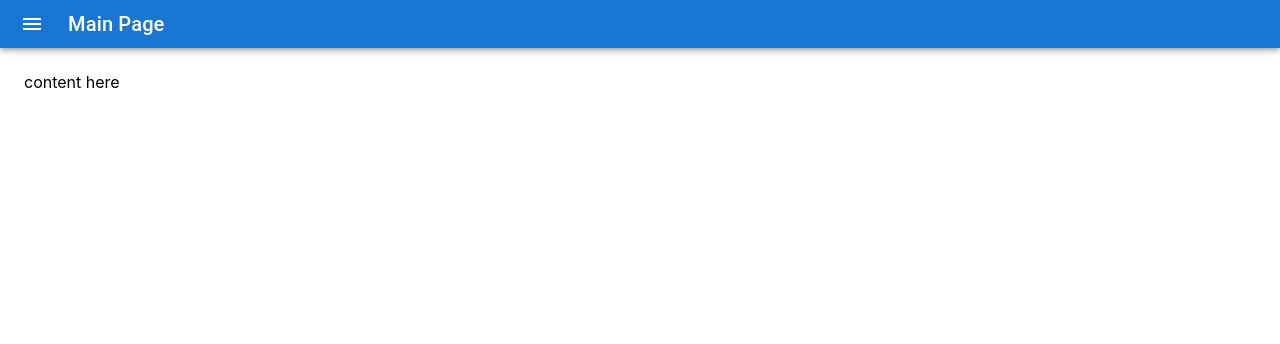
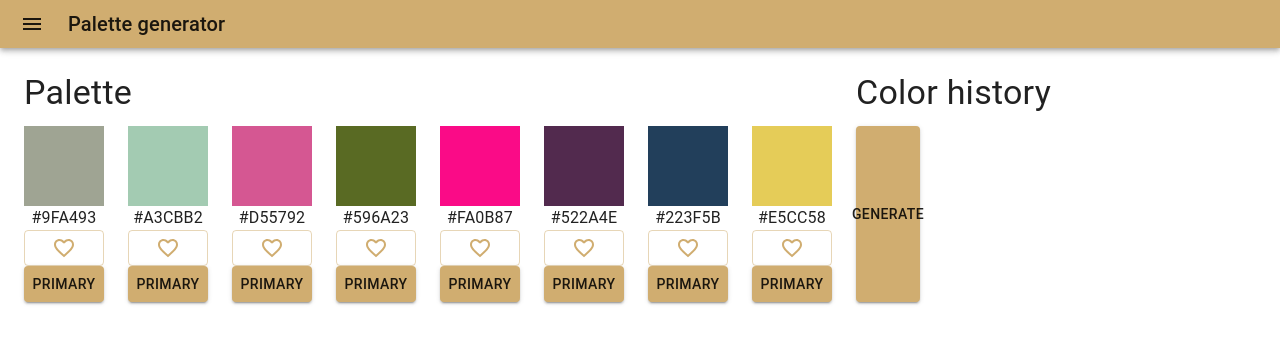
Before and after one commit to user1701/muitech, a React (Create React App) app: page / in a window 1280 px wide. Shown: the top 344 px of the page. Built offline with nearby package versions, Linux system fonts and the light colour scheme.

Commit message:
palette generator feature (#1)

```diff
--- a/src/App.tsx
+++ b/src/App.tsx
@@ -1,13 +1,76 @@
-import * as React from 'react';
+import React, { useEffect, useState, useMemo } from 'react';
 import AppBar from '@mui/material/AppBar';
 import Box from '@mui/material/Box';
 import Toolbar from '@mui/material/Toolbar';
 import Typography from '@mui/material/Typography';
 import IconButton from '@mui/material/IconButton';
 import MenuIcon from '@mui/icons-material/Menu';
+import { ThemeProvider, createTheme } from '@mui/material/styles';
 
-export default function DenseAppBar() {
+import { PaletteGenerator } from './features';
+import { ColorModeType, ColorType } from './features/PaletteGenerator';
+import { generatePalette, isLightColor, randomHexColor, randomHexColorWithArray } from './features/PaletteGenerator/helpers';
+import { CssBaseline, Grid } from '@mui/material';
+
+type ThemeModeType = ColorModeType;
+type PaletteType = ColorType[];
+type LikedType = boolean[];
+
+const PALETTE_LENGTH = 8;
+const initialLiked = Array(PALETTE_LENGTH).fill(false);
+const initialPalette = randomHexColorWithArray(PALETTE_LENGTH) as PaletteType;
+const initialPrimaryColor = randomHexColor() as ColorType;
+const initialMode = isLightColor(initialPrimaryColor);
+
+export default function App() {
+  const [mode, setMode] = useState<ThemeModeType>(initialMode);
+  const [primaryColor, setPrimaryColor] = useState<ColorType>(initialPrimaryColor);
+  const [palette, setPalette] = useState<PaletteType>(initialPalette);
+  const [liked, setLiked] = useState<LikedType>(initialLiked);
+
+
+  useEffect(() => {
+    setMode(isLightColor(primaryColor));
+  }, [primaryColor]);
+
+  const theme = useMemo(
+    () =>
+      createTheme({
+        palette: {
+          mode,
+          primary: {
+            main: primaryColor,
+          }
+        },
+      }),
+    [mode, primaryColor],
+  );
+
+  const handleLikeButtonClick = (colorIndex: number) => {
+    return () => {
+      setLiked((prevLiked) => {
+        const newLiked = [...prevLiked];
+        newLiked[colorIndex] = !liked[colorIndex];
+
+        return newLiked;
+      });
+    }
+
+  };
+
+  const handlePrimaryButtonClick = (color: ColorType) => {
+    return () => {
+      setPrimaryColor(color);
+    }
+  };
+
+  const handleGeneratePaletteClick = () => {
+    setPalette(generatePalette(palette, liked));
+  };
+
   return (
+    <ThemeProvider theme={theme}>
+      <CssBaseline />
       <Box sx={{ flexGrow: 1 }}>
         <AppBar position="static">
           <Toolbar variant="dense">
@@ -15,13 +78,28 @@ export default function DenseAppBar() {
               <MenuIcon />
             </IconButton>
             <Typography variant="h6" color="inherit" component="div">
-            Main Page
+              Palette generator
             </Typography>
           </Toolbar>
         </AppBar>
         <Box component="main" sx={{ p: 3 }}>
-        content here
+          <Grid container spacing={2}>
+            <Grid item xs={12} md={8}>
+              <Typography variant='h4' gutterBottom>Palette</Typography>
+              <PaletteGenerator
+                palette={palette}
+                liked={liked}
+                onLikeClick={handleLikeButtonClick}
+                onPrimaryClick={handlePrimaryButtonClick}
+                onGenerateClick={handleGeneratePaletteClick}
+              />
+            </Grid>
+            <Grid item xs={12} md={4}>
+              <Typography variant='h4' gutterBottom>Color history</Typography>
+            </Grid>
+          </Grid>
         </Box>
       </Box>
+    </ThemeProvider>
   );
 }
--- /dev/null
+++ b/src/features/PaletteGenerator/PaletteGenerator.tsx
@@ -0,0 +1,40 @@
+import { Button, Typography } from '@mui/material'
+import { Stack } from '@mui/system';
+import React from 'react'
+import PaletteItem from './components/PaletteItem';
+import { ColorType, LikedType, PaletteType } from './types'
+
+interface PaletteGeneratorProps {
+    palette: PaletteType;
+    liked: LikedType;
+    onGenerateClick: () => void;
+    onLikeClick: (idx: number) => () => void;
+    onPrimaryClick: (color: ColorType) => () => void;
+}
+
+export const PaletteGenerator: React.FC<PaletteGeneratorProps> = ({
+    palette,
+    liked,
+    onGenerateClick = () => { },
+    onLikeClick,
+    onPrimaryClick
+}) => {
+    return (
+        <>
+            <Stack direction='row' spacing={3}>
+                {palette.map((color, idx) => <PaletteItem
+                    color={color}
+                    isLiked={liked[idx]}
+                    onLikeClick={onLikeClick(idx)}
+                    onPrimaryClick={onPrimaryClick(color)}
+                    key={`${color}${idx}`}
+                />)}
+                <Button size='large' variant='contained' onClick={onGenerateClick}>
+                    <Typography variant='button'>Generate</Typography>
+                </Button>
+            </Stack>
+        </>
+    )
+}
+
+export default PaletteGenerator
--- /dev/null
+++ b/src/features/PaletteGenerator/components/Color.tsx
@@ -0,0 +1,18 @@
+import { Typography, Box } from '@mui/material';
+import React from 'react'
+import { ColorType } from '../types'
+
+interface ColorProps {
+    code: ColorType;
+}
+
+export const Color: React.FC<ColorProps> = ({ code }) => {
+    return (
+        <Box sx={{ textAlign: 'center' }}>
+            <Box sx={{ width: 80, height: 80, backgroundColor: code }} />
+            <Typography variant='body1'>{code}</Typography>
+        </Box>
+    )
+}
+
+export default React.memo(Color)
--- /dev/null
+++ b/src/features/PaletteGenerator/components/PaletteItem.tsx
@@ -0,0 +1,32 @@
+import React from 'react'
+import { Button } from '@mui/material';
+import Color from './Color';
+
+import { ColorType } from '../types'
+import { Favorite, FavoriteBorder } from '@mui/icons-material';
+import { Stack } from '@mui/system';
+
+interface PaletteItemProps {
+    color: ColorType;
+    isLiked: boolean;
+    onPrimaryClick: () => void;
+    onLikeClick: () => void;
+}
+
+export const PaletteItem: React.FC<PaletteItemProps> = ({ color, isLiked = false, onPrimaryClick, onLikeClick }) => {
+    return (
+        <div>
+            <Color code={color} />
+            <Stack direction='column'>
+                <Button variant='outlined' onClick={onLikeClick} sx={{ width: 80 }}>
+                    {isLiked ? <Favorite /> : <FavoriteBorder />}
+                </Button>
+                <Button variant='contained' onClick={onPrimaryClick} sx={{ width: 80 }}>
+                    Primary
+                </Button>
+            </Stack>
+        </div>
+    )
+}
+
+export default PaletteItem
--- /dev/null
+++ b/src/features/PaletteGenerator/helpers.ts
@@ -0,0 +1,43 @@
+import { ColorModeType, ColorType, LikedType, PaletteType } from './types';
+
+// Detect mode based on color brightness
+export function isLightColor(color: ColorType): ColorModeType {
+    const hex = color.replace('#', '');
+    const r = parseInt(hex.substring(0, 0 + 2), 16);
+    const g = parseInt(hex.substring(2, 2 + 2), 16);
+    const b = parseInt(hex.substring(4, 4 + 2), 16);
+
+    const brightness = (r * 299 + g * 587 + b * 114) / 1000;
+
+    return brightness > 155 ? 'light' : 'dark';
+}
+
+// Generate random hex color
+export function randomHexColor() {
+    return (
+        '#' +
+        ((Math.random() * 0xffffff) << 0)
+            .toString(16)
+            .padStart(6, '0')
+            .toUpperCase()
+    );
+}
+
+// Generate random hex color with array
+export function randomHexColorWithArray(arrayLength: number) {
+    if (arrayLength === undefined) return [];
+
+    const randomArray = [];
+    for (let x = 0; x < arrayLength; x++) {
+        const hexColor = randomHexColor();
+        randomArray.push(hexColor);
+    }
+    return randomArray;
+}
+
+// Generate new colors for not liked ones
+export function generatePalette(palette: PaletteType, liked: LikedType): PaletteType {
+    return palette.map((color, idx) =>
+        liked[idx] ? color : randomHexColor()
+    ) as PaletteType;
+}
--- /dev/null
+++ b/src/features/PaletteGenerator/index.ts
@@ -0,0 +1,3 @@
+export * from './types';
+export * from './helpers';
+export { PaletteGenerator } from './PaletteGenerator';
--- /dev/null
+++ b/src/features/PaletteGenerator/types.ts
@@ -0,0 +1,5 @@
+export type ColorType = `#${string}`;
+export type Palette = ColorType[];
+export type ColorModeType = 'light' | 'dark';
+export type PaletteType = ColorType[];
+export type LikedType = boolean[];
--- /dev/null
+++ b/src/features/index.ts
@@ -0,0 +1 @@
+export { PaletteGenerator } from './PaletteGenerator';
```
Lines whose indentation alone changed are shown as unchanged.
